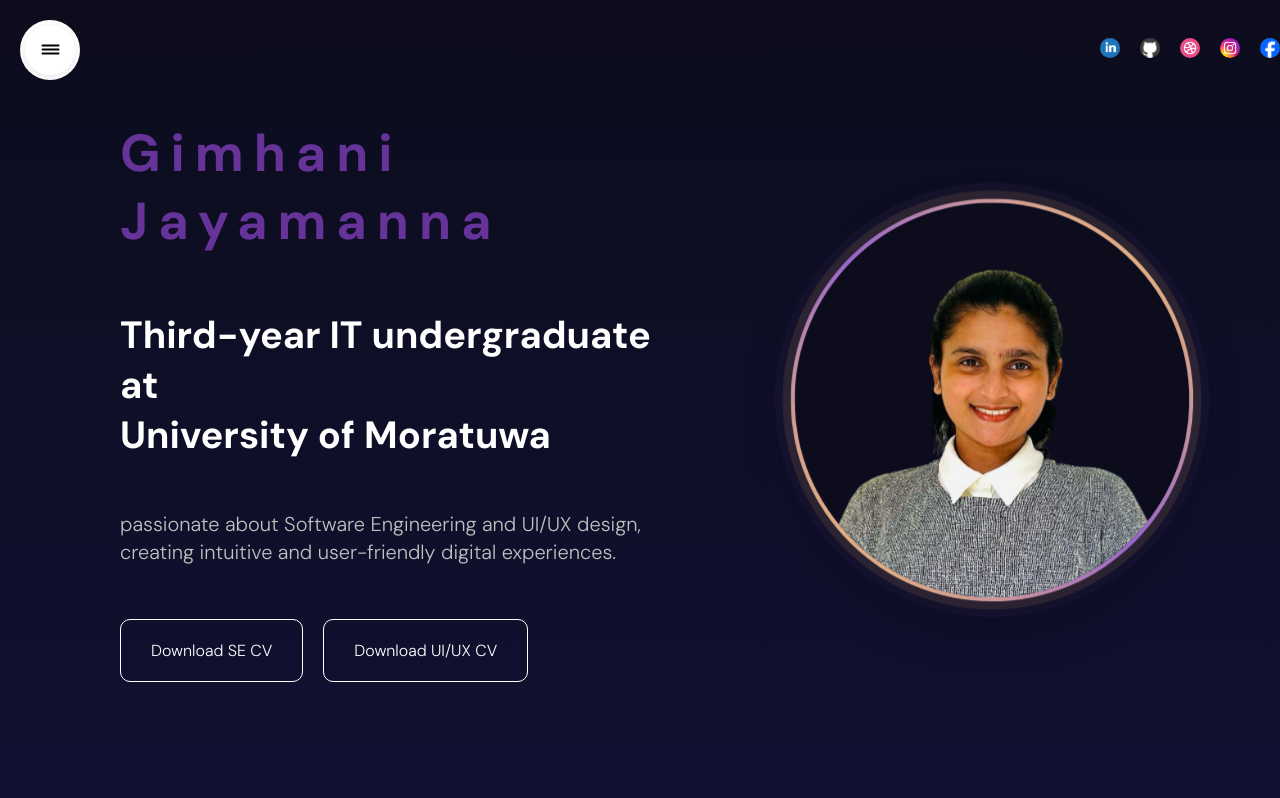
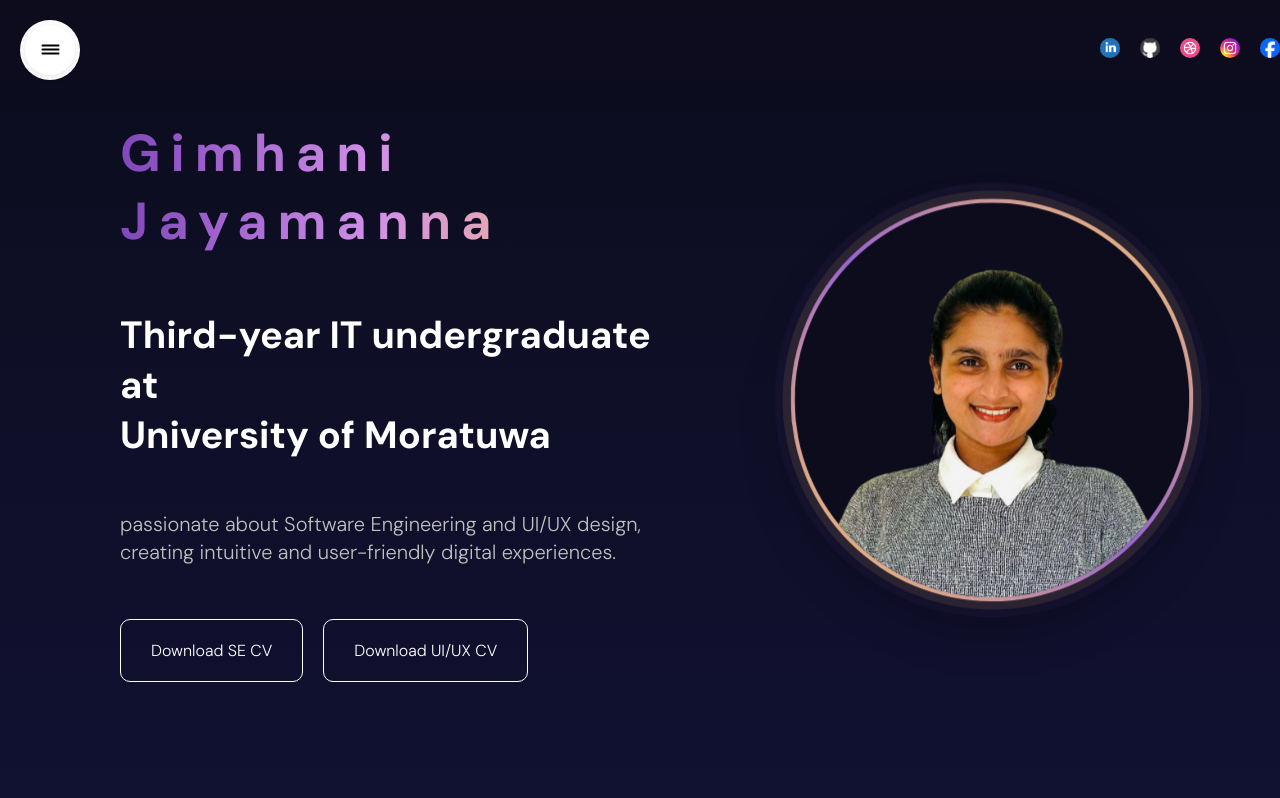
Before and after one commit to gimhanijayamanna/ReactPortfolio-, a React (Vite) app: page / in a window 1280 px wide. Shown: the top 798 px of the page. Built offline with nearby package versions, Linux system fonts and the light colour scheme.

Commit message:
change the hero name color

```diff
--- a/src/components/hero/hero.scss
+++ b/src/components/hero/hero.scss
@@ -245,7 +245,13 @@
 
             h2 {
                 font-size: 50px;
-                color: rebeccapurple;
+                /* gradient text: keep the original color as a sensible fallback */
+                color: rgb(129, 71, 187);
+                background: linear-gradient(90deg, #8147bb 0%, #d18fe8 45%, #ffcc66 100%);
+                -webkit-background-clip: text;
+                background-clip: text;
+                -webkit-text-fill-color: transparent;
+                /* preserve letter spacing */
                 letter-spacing: 5px;
 
                 @include mobile {
```
